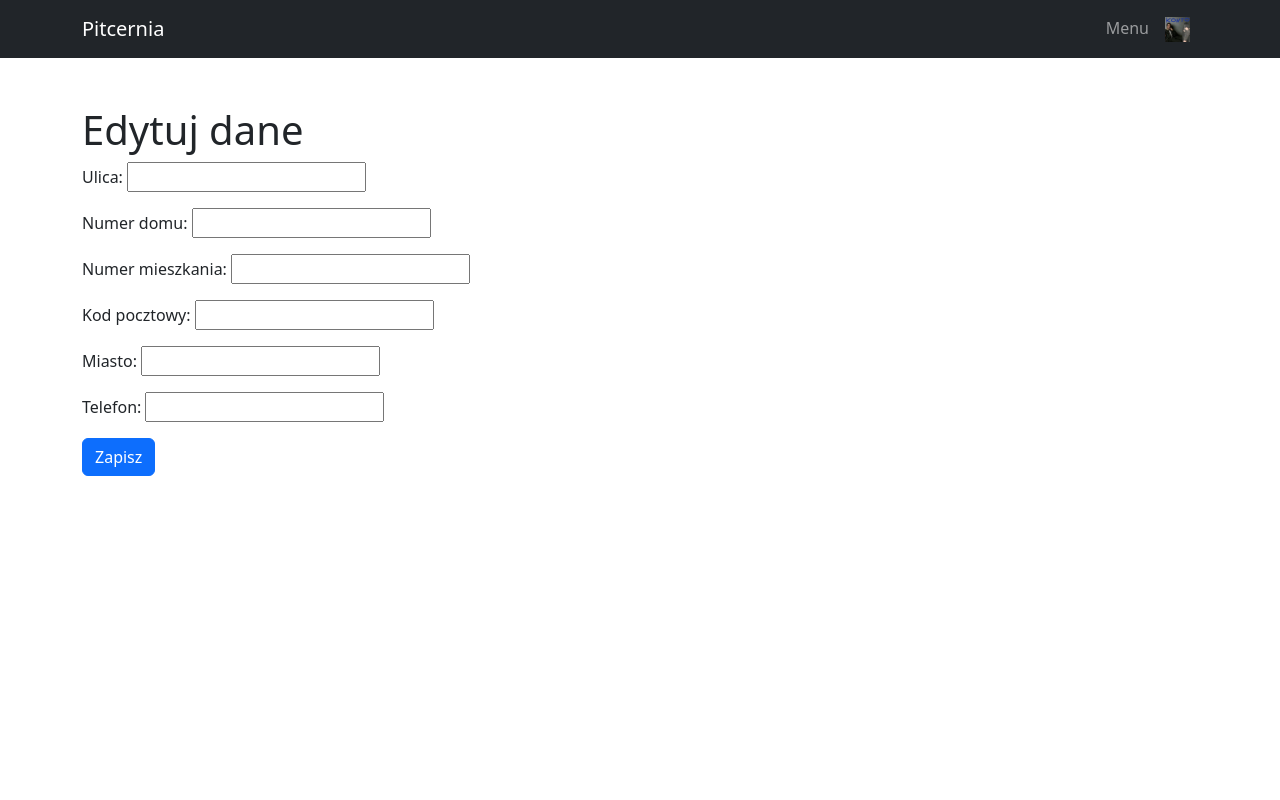
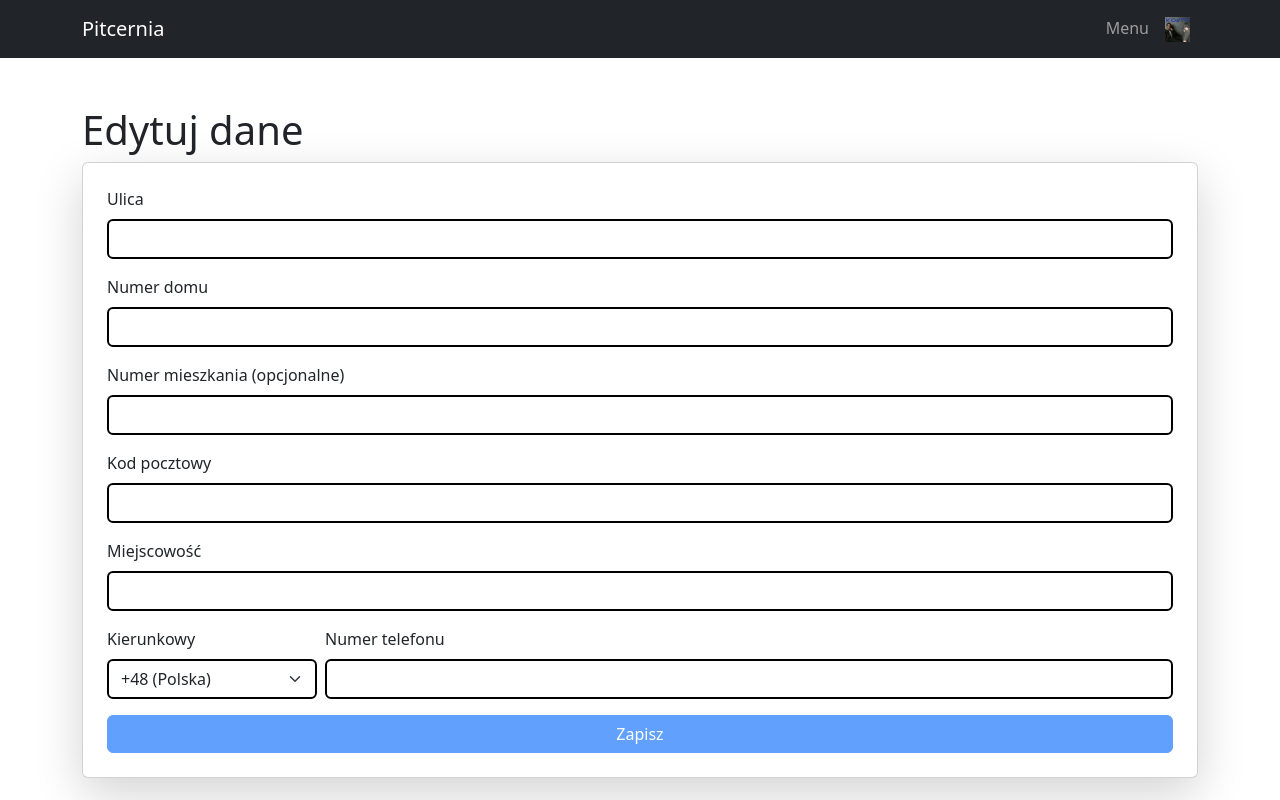
Before and after one commit to czumper/gowno, a Django app: page /konta/edytuj/ in a window 1280 px wide. Run offline with Django 4.2, Linux system fonts and the light colour scheme; the visitor is signed in with stand-in values (Sample User, id 1); data comes from the database, SQL or seed files in the repository.

Commit message:
ujddojijdsiojio

```diff
--- a/konta/forms.py
+++ b/konta/forms.py
@@ -8,46 +8,6 @@ COUNTRY_CODES = [
     ('+49', '+49 (Niemcy)'),
     ('+44', '+44 (Wielka Brytania)'),
     ('+33', '+33 (Francja)'),
-    ('+34', '+34 (Hiszpania)'),
-    ('+39', '+39 (Włochy)'),
-    ('+31', '+31 (Holandia)'),
-    ('+32', '+32 (Belgia)'),
-    ('+41', '+41 (Szwajcaria)'),
-    ('+43', '+43 (Austria)'),
-    ('+420', '+420 (Czechy)'),
-    ('+421', '+421 (Słowacja)'),
-    ('+386', '+386 (Słowenia)'),
-    ('+385', '+385 (Chorwacja)'),
-    ('+387', '+387 (Bośnia i Hercegowina)'),
-    ('+381', '+381 (Serbia)'),
-    ('+382', '+382 (Czarnogóra)'),
-    ('+383', '+383 (Kosowo)'),
-    ('+386', '+386 (Macedonia)'),
-    ('+355', '+355 (Albania)'),
-    ('+30', '+30 (Grecja)'),
-    ('+90', '+90 (Turcja)'),
-    ('+7', '+7 (Rosja)'),
-    ('+380', '+380 (Ukraina)'),
-    ('+373', '+373 (Mołdawia)'),
-    ('+375', '+375 (Białoruś)'),
-    ('+370', '+370 (Litwa)'),
-    ('+371', '+371 (Łotwa)'),
-    ('+372', '+372 (Estonia)'),
-    ('+358', '+358 (Finlandia)'),
-    ('+46', '+46 (Szwecja)'),
-    ('+47', '+47 (Norwegia)'),
-    ('+358', '+358 (Finlandia)'),
-    ('+354', '+354 (Islandia)'),
-    ('+353', '+353 (Irlandia)'),
-    ('+41', '+41 (Liechtenstein)'),
-    ('+43', '+43 (Luksemburg)'),
-    ('+377', '+377 (Monako)'),
-    ('+377', '+377 (Andora)'),
-    ('+376', '+376 (San Marino)'),
-    ('+378', '+378 (Watykan)'),
-    ('+1', '+1 (USA)'),
-    ('+1', '+1 (Kanada)'),
-    ('+52', '+52 (Meksyk)'),
 ]
 
 class CustomZarejestrujForm(SignupForm):
@@ -113,6 +73,47 @@ class CustomLogowanieForm(LoginForm):
         return cleaned_data
 
 class UserProfileForm(forms.ModelForm):
+    phone_country_code = forms.ChoiceField(choices=COUNTRY_CODES, label='Kierunkowy', required=False)
+    telefon = forms.CharField(max_length=9, label='Numer telefonu', required=False)
+
     class Meta:
         model = UserProfile
-        fields = ['ulica', 'numer_domu', 'numer_mieszkania', 'kod_pocztowy', 'miasto', 'telefon']
+        fields = ['ulica', 'numer_domuu', 'numer_mieszkania', 'kod_pocztowy', 'miasto', 'telefon']
+
+    def __init__(self, *args, **kwargs):
+        super().__init__(*args, **kwargs)
+        if self.instance and self.instance.telefon:
+            if self.instance.telefon.startswith('+48'):
+                self.initial['phone_country_code'] = '+48'
+                self.initial['telefon'] = self.instance.telefon[3:]
+            elif self.instance.telefon.startswith('+49'):
+                self.initial['phone_country_code'] = '+49'
+                self.initial['telefon'] = self.instance.telefon[3:]
+            elif self.instance.telefon.startswith('+44'):
+                self.initial['phone_country_code'] = '+44'
+                self.initial['telefon'] = self.instance.telefon[3:]
+            elif self.instance.telefon.startswith('+33'):
+                self.initial['phone_country_code'] = '+33'
+                self.initial['telefon'] = self.instance.telefon[3:]
+
+    def clean_telefon(self):
+        telefon = self.cleaned_data['telefon']
+        if telefon and (not telefon.isdigit() or len(telefon) != 9):
+            raise forms.ValidationError("Numer telefonu musi mieć dokładnie 9 cyfr.")
+        return telefon
+
+    def clean_kod_pocztowy(self):
+        kod_pocztowy = self.cleaned_data['kod_pocztowy']
+        if not kod_pocztowy[:2].isdigit() or not kod_pocztowy[3:].isdigit() or kod_pocztowy[2] != '-' or len(kod_pocztowy) != 6:
+            raise forms.ValidationError("Kod pocztowy musi być w formacie XX-XXX (np. 12-345).")
+        return kod_pocztowy
+
+    def save(self, commit=True):
+        instance = super().save(commit=False)
+        phone_country_code = self.cleaned_data.get('phone_country_code', '+48')
+        telefon = self.cleaned_data['telefon']
+        if telefon:
+            instance.telefon = f"{phone_country_code}{telefon}"
+        if commit:
+            instance.save()
+        return instance
--- a/konta/templates/konta/edycja_profil.html
+++ b/konta/templates/konta/edycja_profil.html
@@ -1,11 +1,120 @@
 {% extends "baza.html" %}
+{% load static %}
+
 {% block content %}
 <div class="container mt-5">
     <h1>Edytuj dane</h1>
-    <form method="post">
-        {% csrf_token %}
-        {{ form.as_p }}
-        <button type="submit" class="btn btn-primary">Zapisz</button>
-    </form>
+    <div class="card shadow-lg p-4">
+        <form method="post" id="edit_profile_form">
+            {% csrf_token %}
+            {% if form.errors %}
+                <div class="alert alert-danger">
+                    {% for error in form.non_field_errors %}
+                        {{ error }}
+                    {% endfor %}
+                </div>
+            {% endif %}
+            <div class="mb-3">
+                <label for="id_ulica" class="form-label">Ulica</label>
+                <input type="text" name="ulica" id="id_ulica" class="form-control" value="{{ form.ulica.value|default:'' }}" required style="border: 2px solid black;">
+            </div>
+            <div class="mb-3">
+                <label for="id_numer_domu" class="form-label">Numer domu</label>
+                <input type="text" name="numer_domu" id="id_numer_domu" class="form-control" value="{{ form.numer_domu.value|default:'' }}" required style="border: 2px solid black;">
+            </div>
+            <div class="mb-3">
+                <label for="id_numer_mieszkania" class="form-label">Numer mieszkania (opcjonalne)</label>
+                <input type="text" name="numer_mieszkania" id="id_numer_mieszkania" class="form-control" value="{{ form.numer_mieszkania.value|default:'' }}" style="border: 2px solid black;">
+            </div>
+            <div class="mb-3">
+                <label for="id_kod_pocztowy" class="form-label">Kod pocztowy</label>
+                <input type="text" name="kod_pocztowy" id="id_kod_pocztowy" class="form-control" maxlength="6" value="{{ form.kod_pocztowy.value|default:'' }}" required style="border: 2px solid black;">
+                <div id="kod_pocztowy_error" class="text-danger small"></div>
+            </div>
+            <div class="mb-3">
+                <label for="id_miasto" class="form-label">Miejscowość</label>
+                <input type="text" name="miasto" id="id_miasto" class="form-control" value="{{ form.miasto.value|default:'' }}" required style="border: 2px solid black;">
+            </div>
+            <div class="mb-3 d-flex">
+                <div class="me-2">
+                    <label for="id_phone_country_code" class="form-label">Kierunkowy</label>
+                    <select name="phone_country_code" id="id_phone_country_code" class="form-select" style="border: 2px solid black;">
+                        <option value="+48" {% if form.phone_country_code.value == '+48' %}selected{% endif %}>+48 (Polska)</option>
+                        <option value="+49" {% if form.phone_country_code.value == '+49' %}selected{% endif %}>+49 (Niemcy)</option>
+                        <option value="+44" {% if form.phone_country_code.value == '+44' %}selected{% endif %}>+44 (Wielka Brytania)</option>
+                        <option value="+33" {% if form.phone_country_code.value == '+44' %}selected{% endif %}>+33 (Francja)</option>
+                    </select>
+                </div>
+                <div class="flex-grow-1">
+                    <label for="id_telefon" class="form-label">Numer telefonu</label>
+                    <input type="text" name="telefon" id="id_telefon" class="form-control" maxlength="9" value="{{ form.telefon.value|default:'' }}" required style="border: 2px solid black;">
+                    <div id="telefon_error" class="text-danger small"></div>
+                </div>
+            </div>
+            <button type="submit" class="btn btn-primary w-100" id="submit_button" disabled>Zapisz</button>
+        </form>
+    </div>
 </div>
+
+<script src="https://code.jquery.com/jquery-3.6.0.min.js"></script>
+<script>
+    $(document).ready(function() {
+        var $ulica = $('#id_ulica');
+        var $numer_domu = $('#id_numer_domu');
+        var $kod_pocztowy = $('#id_kod_pocztowy');
+        var $city = $('#id_miasto');
+        var $telefon = $('#id_telefon');
+        var $submitButton = $('#submit_button');
+
+        function validateForm() {
+            var ulica = $ulica.val();
+            var numer_domu = $numer_domu.val();
+            var kod_pocztowy = $kod_pocztowy.val();
+            var miasto = $miasto.val();
+            var telefon = $telefon.val();
+            var isValid = true;
+
+            // Walidacja numeru telefonu
+            var phoneRegex = /^[0-9]{9}$/;
+            if (!phoneRegex.test(telefon)) {
+                $('#telefon_error').text('Numer musi mieć dokładnie 9 cyfr.');
+                isValid = false;
+            } else {
+                $('#telefon_error').text('');
+            }
+
+            // Walidacja kodu pocztowego
+            var postalCodeRegex = /^[0-9]{2}-[0-9]{3}$/;
+            if (!postalCodeRegex.test(kod_pocztowy)) {
+                $('#kod_pocztowy_error').text('Kod pocztowy musi być w formacie XX-XXX (np. 12-345).');
+                isValid = false;
+            } else {
+                $('#kod_pocztowy_error').text('');
+            }
+
+            // Walidacja pozostałych pól
+            if (!ulica || !numer_domu || !kod_pocztowy || !miasto || !telefon) {
+                isValid = false;
+            }
+
+            $submitButton.prop('disabled', !isValid);
+        }
+
+        // Automatyczny myślnik w kodzie pocztowym
+        $kod_pocztowy.on('input', function() {
+            var value = $(this).val().replace(/[^0-9]/g, '');
+            if (value.length > 2) {
+                value = value.slice(0, 2) + '-' + value.slice(2, 5);
+            }
+            $(this).val(value);
+            validateForm();
+        });
+
+        $ulica.on('input', validateForm);
+        $numer_domu.on('input', validateForm);
+        $kod_pocztowy.on('input', validateForm);
+        $city.on('input', validateForm);
+        $telefon.on('input', validateForm);
+    });
+</script>
 {% endblock %}
--- a/templates/account/email_change.html
+++ b/templates/account/email_change.html
@@ -57,13 +57,13 @@
             // Walidacja emaila z regexem
             var emailRegex = /^[^@.]+@[^@.]+\.[^@.]+$/;
             if (!emailRegex.test(email)) {
-                $('#email_error').text('Wpisz poprawny adres email (np. user@domain.com).');
+                $('#email_error').text('Wpisz poprawny adres email (np. przyklad@domena.pl).');
                 isValid = false;
             } else {
                 $('#email_error').text('');
             }
 
-            // Walidacja hasła (tylko obecność)
+            // Walidacja hasła
             if (!password) {
                 isValid = false;
             }
```
